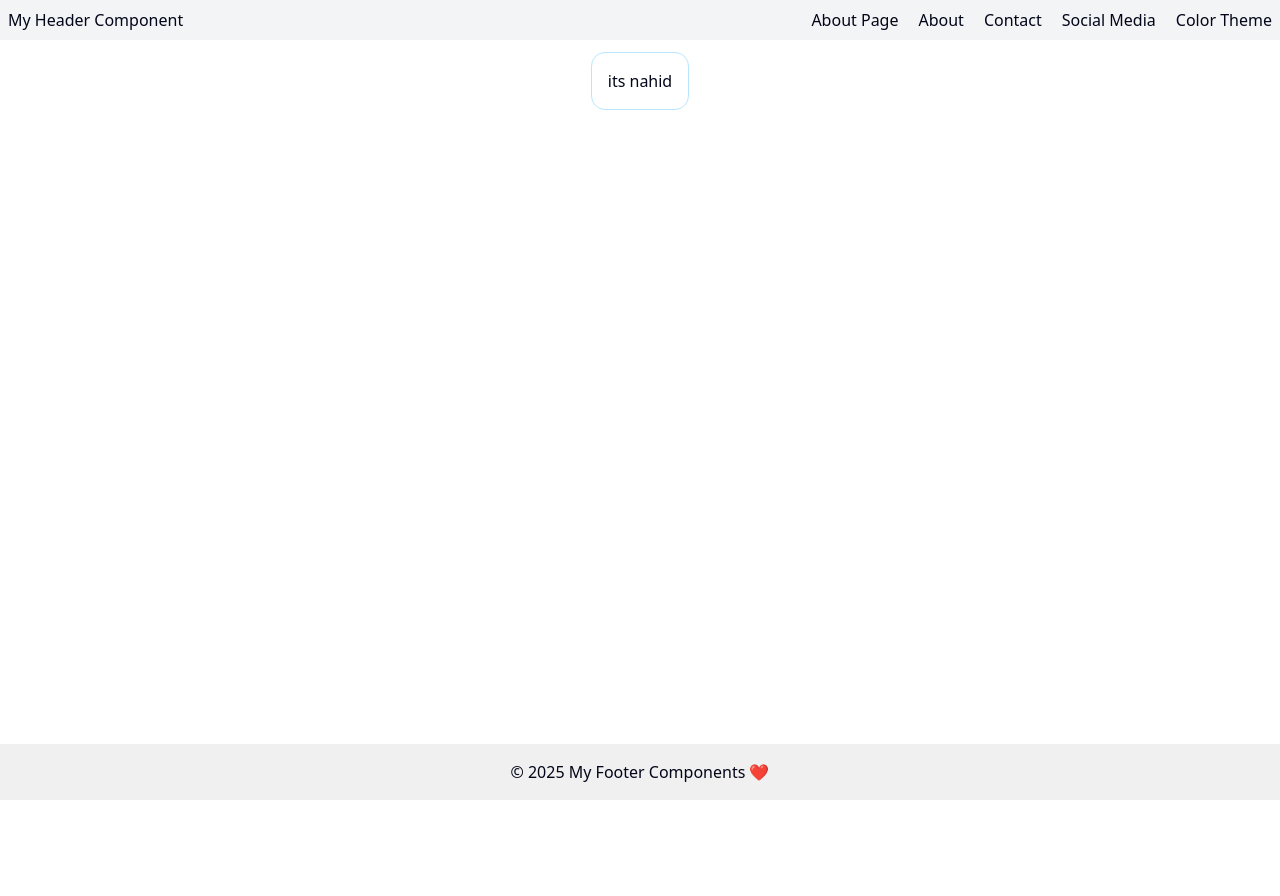
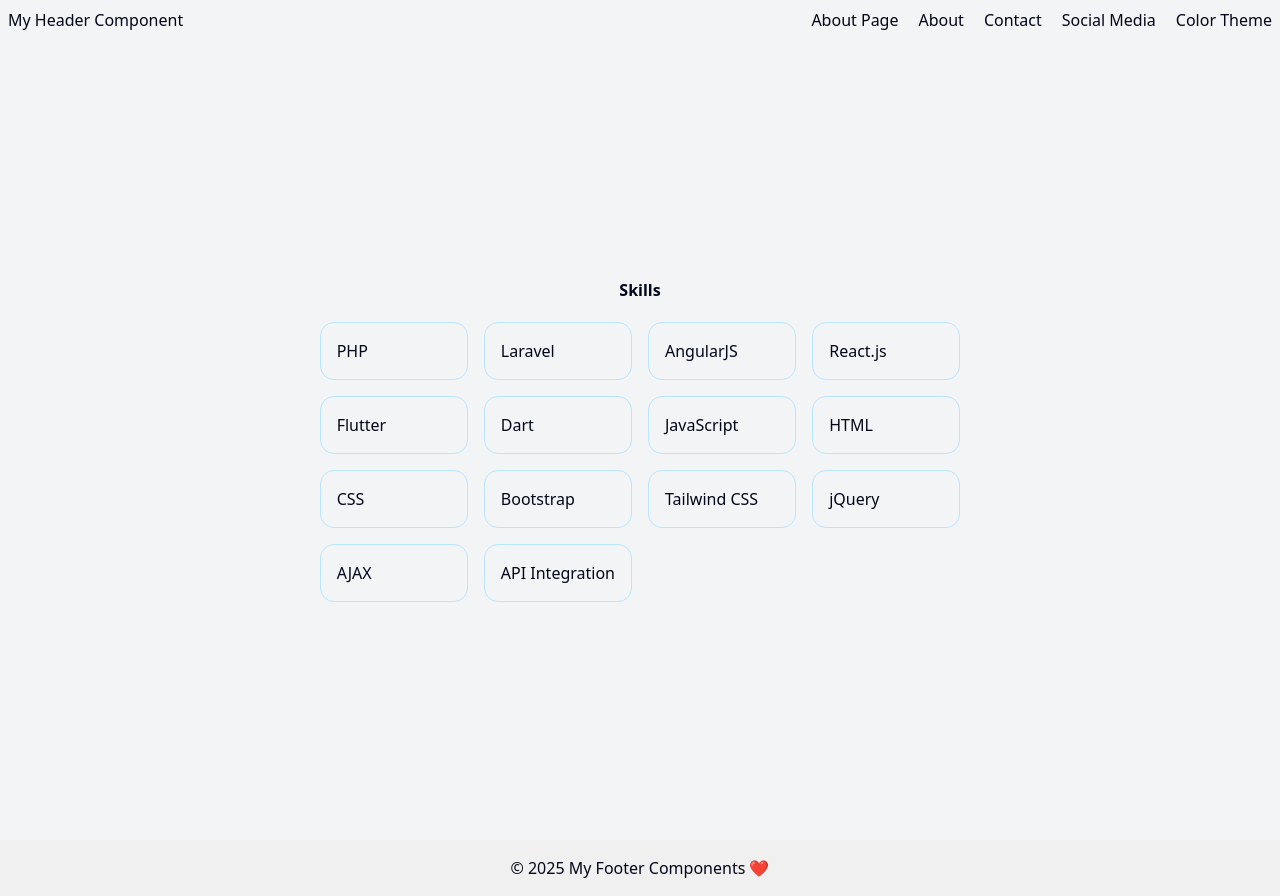
Before and after one commit to nahidkhan9144/portfolio_nahidkhan, a Next.js app: page / in a window 1280 px wide. Before the commit the page ends 800 px from the top, so only its background shows below. Built offline with nearby package versions, Linux system fonts and the light colour scheme.

Commit message:
chane home and about page

```diff
--- a/src/app/about/page.tsx
+++ b/src/app/about/page.tsx
@@ -2,9 +2,12 @@ import React from 'react'
 
 function page() {
   return (
-    <div className='flex justify-center items-center'>
-      <div className='mt-4 p-3 w-72 border-b border-blue-100 shadow-xl rounded-tl-sm hover:bg-blue-50'>
+    <div className='flex flex-wrap justify-center'>
+      <div className='row mt-4 p-3 w-full border-b border-blue-100 shadow-xl rounded-tl-sm hover:bg-blue-50'>
         <h2 className='text-center'>about page</h2>
+      </div>
+      <div className='w-80 row mt-4 p-3 border-b border-blue-100 shadow-xl rounded-tl-sm hover:bg-blue-50'>
+     I’m a web and mobile developer with 2.4 years of experience, proficient in PHP, Laravel, React.js, AngularJS, HTML5, CSS3, and JavaScript, with strong skills in building responsive applications, integrating RESTful APIs, and adapting quickly to new tools and technologies.
       </div>
     </div>
   )
--- a/src/app/page.tsx
+++ b/src/app/page.tsx
@@ -2,10 +2,25 @@ import React from 'react'
 
 function page() {
   return (
-    <main className="mt-3">
-      <div className="flex justify-center">
-        <h1 className='p-4 rounded-xl border border-sky-200'>its nahid</h1>
+    <main className='flex flex-col items-center justify-center min-h-screen bg-gray-100'>
+      <h2 className='mb-5'><b>Skills</b></h2>
+      <div className='grid grid-cols-2 md:grid-cols-3 lg:grid-cols-4 gap-4'>
+        <h1 className='p-4 rounded-xl border border-sky-200'>PHP</h1>
+        <h1 className='p-4 rounded-xl border border-sky-200'>Laravel</h1>
+        <h1 className='p-4 rounded-xl border border-sky-200'>AngularJS</h1>
+        <h1 className='p-4 rounded-xl border border-sky-200'>React.js</h1>
+        <h1 className='p-4 rounded-xl border border-sky-200'>Flutter</h1>
+        <h1 className='p-4 rounded-xl border border-sky-200'>Dart</h1>
+        <h1 className='p-4 rounded-xl border border-sky-200'>JavaScript</h1>
+        <h1 className='p-4 rounded-xl border border-sky-200'>HTML</h1>
+        <h1 className='p-4 rounded-xl border border-sky-200'>CSS</h1>
+        <h1 className='p-4 rounded-xl border border-sky-200'>Bootstrap</h1>
+        <h1 className='p-4 rounded-xl border border-sky-200'>Tailwind CSS</h1>
+        <h1 className='p-4 rounded-xl border border-sky-200'>jQuery</h1>
+        <h1 className='p-4 rounded-xl border border-sky-200'>AJAX</h1>
+        <h1 className='p-4 rounded-xl border border-sky-200'>API Integration</h1>
       </div>
+
     </main>
   );
 }
```
